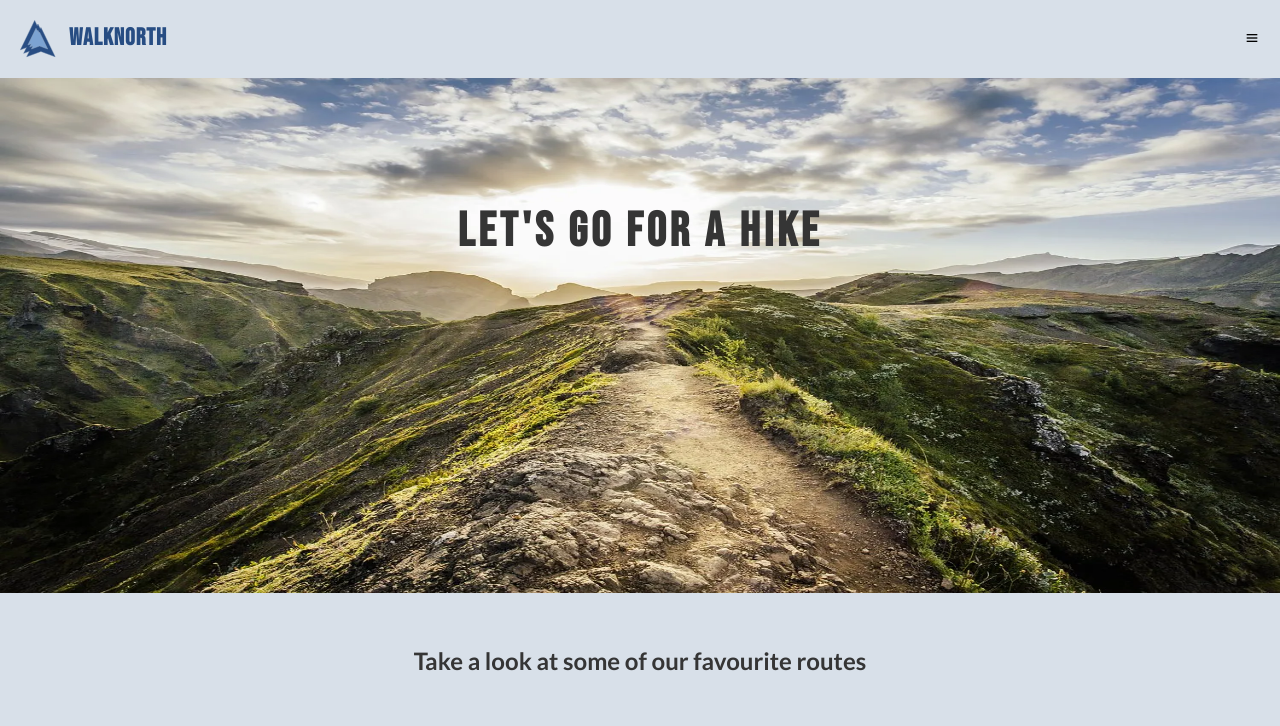
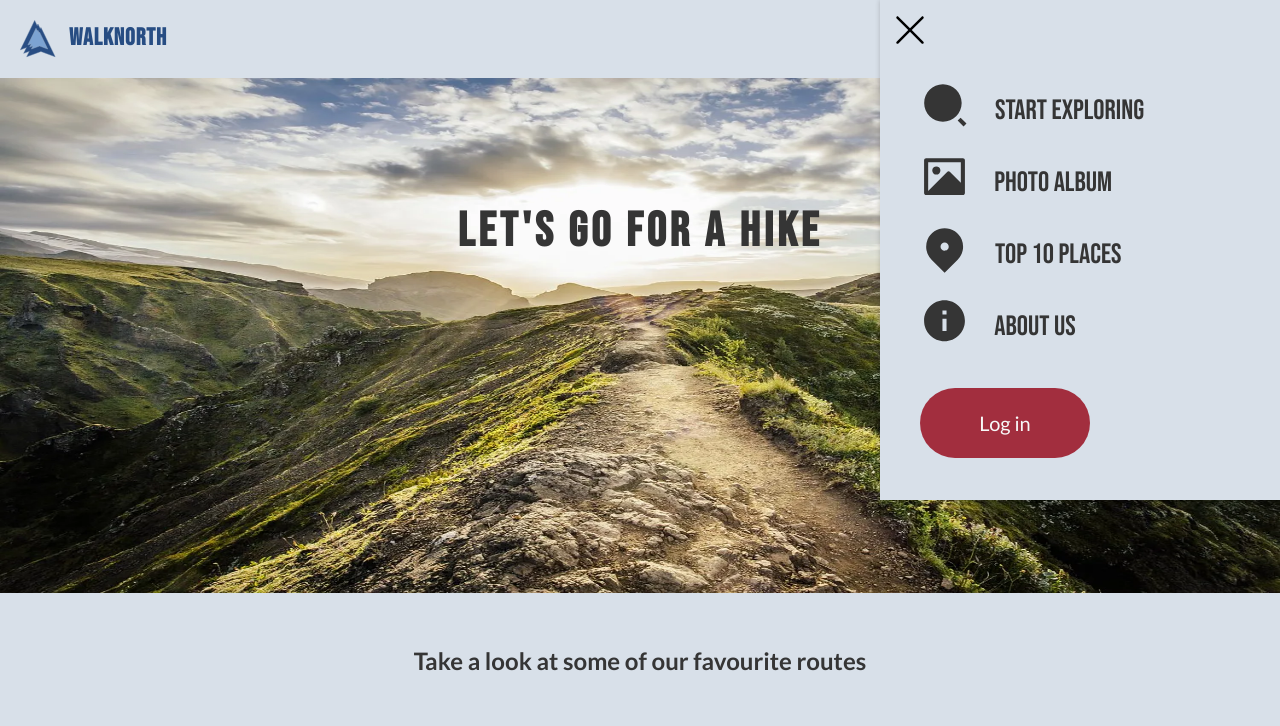
Before and after one commit to vikkiklikk/walknorth, a website: page src/index.html in a window 1280 px wide. Shown: the top 726 px of the page. Drawn offline with nearby package versions, Linux system fonts and the light colour scheme.

Commit message:
Update burgermenu

```diff
--- a/src/styles.css
+++ b/src/styles.css
@@ -117,7 +117,7 @@ nav a:hover {
     background-color: var(--custom-blue-2); /* Background color for the dropdown */
     box-shadow: 0px 0px 5px rgba(0, 0, 0, 0.2); /* Add a subtle shadow */
     z-index: 1;
-    transform: scaleX(0);
+    transform: scaleX(1);
     transform-origin: right;
 }
 
```
Also changed, not shown: src/trail-esja.html (+2 -2 lines).
